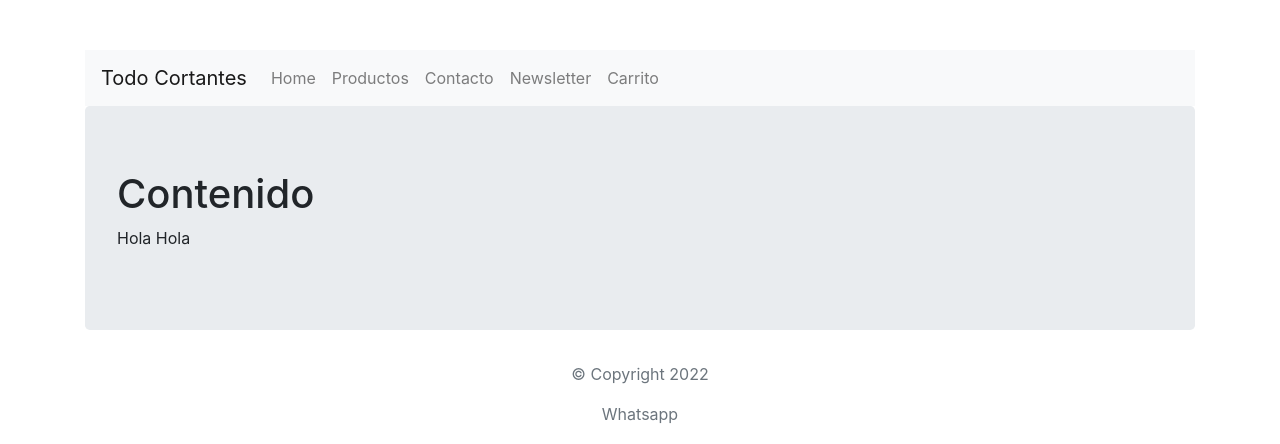
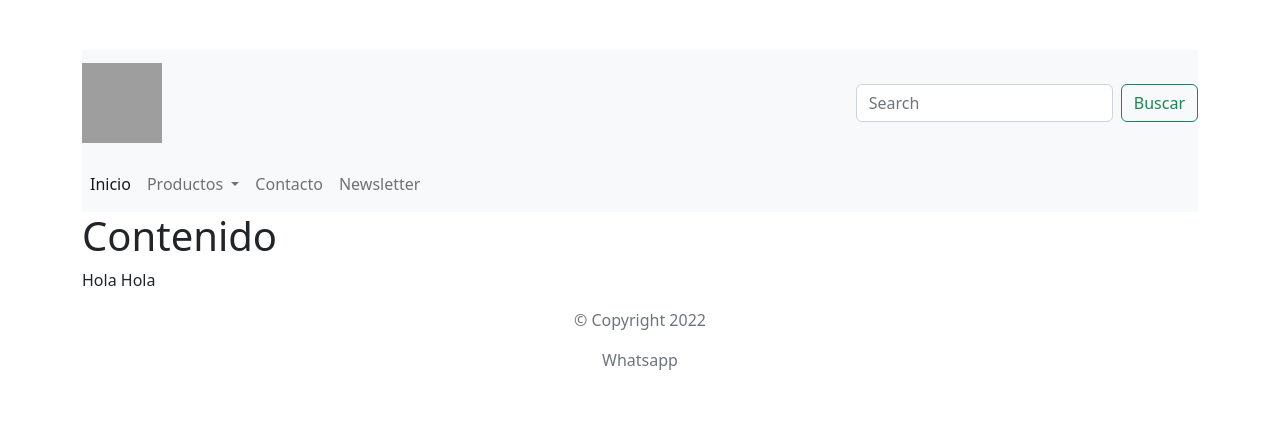
Before and after one commit to baragiolaj/TodoCortantes, a Node server app: page / in a window 1280 px wide. Shown: the top 444 px of the page. Run offline with Node 20, Linux system fonts and the light colour scheme; some libraries are stand-ins or nearby versions; grey boxes are pictures that could not be loaded.

Commit message:
add browser

```diff
--- a/views/pages/index.ejs
+++ b/views/pages/index.ejs
@@ -3,9 +3,10 @@
 <head>
     <%- include('../partials/head'); %>
 </head>
-<body class="container">
+
 
 <header>
+    <body class="container"></body>
     <%- include('../partials/header'); %>
 </header>
 
--- a/views/pages/newsletter.ejs
+++ b/views/pages/newsletter.ejs
@@ -8,3 +8,4 @@
 <header>
     <%- include('../partials/header'); %>
 </header>
+</body>
--- a/views/partials/head.ejs
+++ b/views/partials/head.ejs
@@ -2,7 +2,7 @@
 <title>Todo Cortantes</title>
 
 <!-- CSS (load bootstrap from a CDN) -->
-<link rel="stylesheet" href="https://cdnjs.cloudflare.com/ajax/libs/twitter-bootstrap/4.5.2/css/bootstrap.min.css">
+<link rel="stylesheet" href="./bootstrap-5.0.2-dist/css/bootstrap.css">
 <style>
     body { padding-top:50px; }
 </style>
--- a/views/partials/header.ejs
+++ b/views/partials/header.ejs
@@ -1,18 +1,36 @@
 <!DOCTYPE html>
 <html lang="en">
+
 <head>
     <title>Todo Cortantes</title>
+    <link rel="stylesheet" href="./bootstrap-5.0.2-dist/css/bootstrap.min.css">
+    <script> src="./bootstrap-5.0.2-dist/js/bootstrap.bundle.js" </script>
 </head>
-<body>
-    <header>
-        <nav class="navbar navbar-expand-lg navbar-light bg-light">
-            <a class="navbar-brand" href="/">Todo Cortantes</a>
-            <ul class="navbar-nav mr-auto">
+<header>
+
+      <nav class="navbar navbar-light bg-light">
+          <a class="navbar-brand"><img src="/todo cortantes.png" alt="" width="80" height="80"></a>
+          <form class="d-flex">
+            <input class="form-control me-2" type="search" placeholder="Search" aria-label="Search">
+            <button class="btn btn-outline-success" type="submit">Buscar</button>
+          </form>
+      </nav>
+      <nav class="navbar navbar-expand-lg navbar-light bg-light">
+
+          <div class="collapse navbar-collapse" id="navbarNavDropdown">
+            <ul class="navbar-nav">
               <li class="nav-item">
-                <a class="nav-link" href="/">Home</a>
+                <a class="nav-link active" aria-current="page" href="/">Inicio</a>
               </li>
-              <li class="nav-item">
-                <a class="nav-link" href="/products">Productos</a>
+              <li class="nav-item dropdown">
+                <a class="nav-link dropdown-toggle" href="#" id="navbarDropdownMenuLink" role="button" data-bs-toggle="dropdown" aria-expanded="false">
+                  Productos
+                </a>
+                <ul class="dropdown-menu" aria-labelledby="navbarDropdownMenuLink">
+                  <li><a class="dropdown-item" href="#">Cortantes</a></li>
+                  <li><a class="dropdown-item" href="#">Toppers</a></li>
+                  <li><a class="dropdown-item" href="#">Texturas</a></li>
+                </ul>
               </li>
               <li class="nav-item">
                 <a class="nav-link" href="/contacto">Contacto</a>
@@ -20,11 +38,8 @@
               <li class="nav-item">
                 <a class="nav-link" href="/newsletter">Newsletter</a>
               </li>
-              <li class="nav-item">
-                <a class="nav-link" href="/carrito">Carrito</a>
-              </li>
             </ul>
-          </nav>
-    </header>
-</body>
+      </nav>
+    </div>
+</header>
 </html>
```
